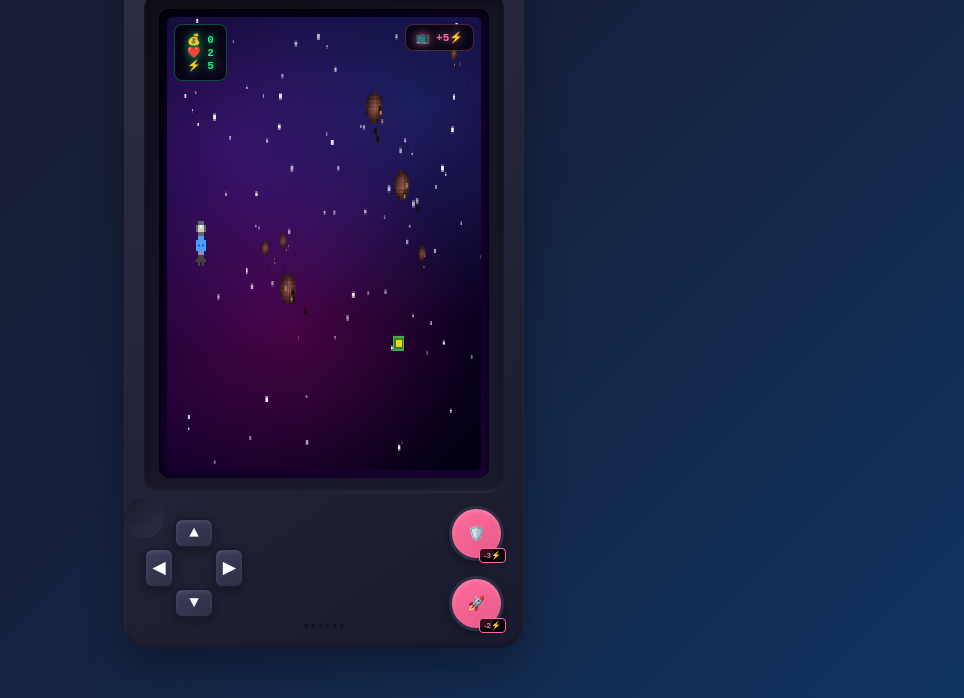
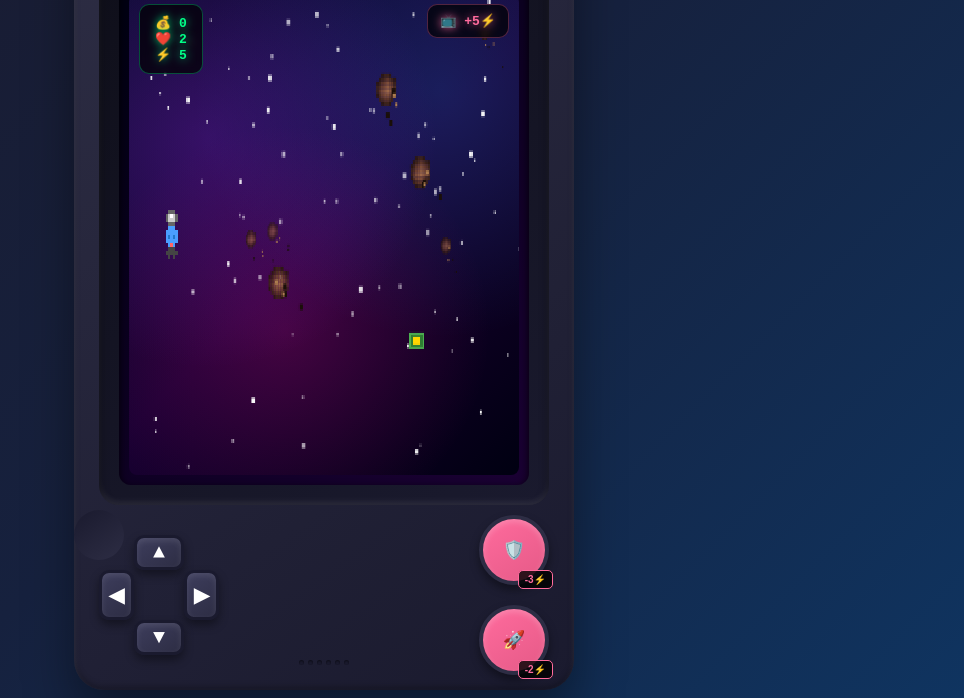
Before and after one commit to nachoglezmur/juego, a plain HTML site: page index.html in a window 1280 px wide. Shown: the part 102-800 px from the top of the page, without its empty margins (316-1280 px from the left). Drawn offline with Linux system fonts and the light colour scheme.

Commit message:
Actualizo el juego con nuevos cambios

```diff
--- a/index.html
+++ b/index.html
@@ -26,18 +26,18 @@
         }
 
         .console {
-            width: 95vw;
-            max-width: 400px;
-            height: 95vh;
-            max-height: 700px;
+            width: 98vw; /* Increased from 95vw */
+            max-width: 500px; /* Increased from 400px */
+            height: 98vh; /* Increased from 95vh */
+            max-height: 850px; /* Increased from 700px */
             background: linear-gradient(145deg, #2d2d44, #1a1a2e);
-            border-radius: 25px;
+            border-radius: 30px; /* Slightly larger border-radius */
             box-shadow:
-                0 20px 40px rgba(0,0,0,0.3),
-                inset 0 2px 4px rgba(255,255,255,0.1),
-                inset 0 -2px 4px rgba(0,0,0,0.3);
+                0 25px 50px rgba(0,0,0,0.4), /* Slightly larger shadow */
+                inset 0 3px 6px rgba(255,255,255,0.1),
+                inset 0 -3px 6px rgba(0,0,0,0.3);
             position: relative;
-            padding: 20px;
+            padding: 25px; /* Increased padding */
             display: flex;
             flex-direction: column;
         }
@@ -45,31 +45,31 @@
         .console::before {
             content: '';
             position: absolute;
-            top: 10px;
+            top: 15px; /* Adjusted top */
             left: 50%;
             transform: translateX(-50%);
-            width: 60px;
-            height: 4px;
+            width: 80px; /* Wider */
+            height: 5px; /* Thicker */
             background: linear-gradient(90deg, #ff6b9d, #4ecdc4);
-            border-radius: 2px;
+            border-radius: 3px;
         }
 
         .brand {
             text-align: center;
             color: #4ecdc4;
-            font-size: 14px;
+            font-size: 16px; /* Slightly larger font */
             font-weight: bold;
-            margin-bottom: 10px;
-            text-shadow: 0 0 10px rgba(78, 205, 196, 0.5);
+            margin-bottom: 15px; /* Increased margin */
+            text-shadow: 0 0 12px rgba(78, 205, 196, 0.5);
         }
 
         .screen-container {
             background: linear-gradient(145deg, #0f0f1a, #1a1a2e);
-            border-radius: 15px;
-            padding: 15px;
+            border-radius: 20px; /* Larger border-radius */
+            padding: 20px; /* Increased padding */
             box-shadow:
-                inset 0 4px 8px rgba(0,0,0,0.5),
-                inset 0 -2px 4px rgba(255,255,255,0.1);
+                inset 0 5px 10px rgba(0,0,0,0.6), /* Slightly larger shadow */
+                inset 0 -3px 6px rgba(255,255,255,0.1);
             position: relative;
             flex: 1;
             display: flex;
@@ -78,9 +78,9 @@
 
         .screen-bezel {
             background: linear-gradient(135deg, #000011, #1a0033);
-            border-radius: 10px;
-            padding: 8px;
-            box-shadow: inset 0 2px 6px rgba(0,0,0,0.8);
+            border-radius: 12px; /* Slightly larger border-radius */
+            padding: 10px; /* Increased padding */
+            box-shadow: inset 0 3px 8px rgba(0,0,0,0.9); /* Slightly larger shadow */
             flex: 1;
             position: relative;
         }
@@ -93,7 +93,7 @@
                 radial-gradient(circle at 80% 20%, rgba(30, 144, 255, 0.2) 0%, transparent 50%),
                 radial-gradient(circle at 40% 70%, rgba(255, 20, 147, 0.2) 0%, transparent 50%),
                 linear-gradient(135deg, #0a0a2e 0%, #1a0033 50%, #000011 100%);
-            border-radius: 6px;
+            border-radius: 8px; /* Slightly larger border-radius */
             image-rendering: pixelated;
             image-rendering: -moz-crisp-edges;
             image-rendering: crisp-edges;
@@ -101,32 +101,32 @@
 
         .ui-overlay {
             position: absolute;
-            top: 15px;
-            left: 15px;
-            font-size: 11px;
+            top: 20px; /* Adjusted position */
+            left: 20px; /* Adjusted position */
+            font-size: 13px; /* Larger font */
             font-weight: bold;
             color: #00ff88;
-            text-shadow: 0 0 8px rgba(0, 255, 136, 0.8);
+            text-shadow: 0 0 10px rgba(0, 255, 136, 0.8);
             background: rgba(0,0,0,0.7);
-            padding: 8px 12px;
-            border-radius: 8px;
+            padding: 10px 15px; /* Increased padding */
+            border-radius: 10px; /* Larger border-radius */
             border: 1px solid rgba(0, 255, 136, 0.3);
-            backdrop-filter: blur(3px);
+            backdrop-filter: blur(4px); /* Slightly more blur */
         }
 
         .ad-overlay {
             position: absolute;
-            top: 15px;
-            right: 15px;
-            font-size: 11px;
+            top: 20px; /* Adjusted position */
+            right: 20px; /* Adjusted position */
+            font-size: 13px; /* Larger font */
             font-weight: bold;
             color: #ff6b9d;
-            text-shadow: 0 0 8px rgba(255, 107, 157, 0.8);
+            text-shadow: 0 0 10px rgba(255, 107, 157, 0.8);
             background: rgba(0,0,0,0.7);
-            padding: 6px 10px;
-            border-radius: 8px;
+            padding: 8px 12px; /* Increased padding */
+            border-radius: 10px; /* Larger border-radius */
             border: 1px solid rgba(255, 107, 157, 0.3);
-            backdrop-filter: blur(3px);
+            backdrop-filter: blur(4px); /* Slightly more blur */
             cursor: pointer;
             transition: all 0.2s ease;
         }
@@ -137,31 +137,31 @@
         }
 
         .controls {
-            margin-top: 15px;
+            margin-top: 20px; /* Increased margin */
             display: flex;
             justify-content: space-between;
             align-items: center;
-            height: 120px;
+            height: 140px; /* Increased height */
         }
 
         .dpad-container {
             position: relative;
-            width: 100px;
-            height: 100px;
+            width: 120px; /* Larger D-pad container */
+            height: 120px; /* Larger D-pad container */
         }
 
         .dpad {
             position: absolute;
             background: linear-gradient(145deg, #3d3d5c, #2d2d44);
-            border: 2px solid #1a1a2e;
+            border: 3px solid #1a1a2e; /* Thicker border */
             box-shadow:
-                0 4px 8px rgba(0,0,0,0.3),
-                inset 0 2px 4px rgba(255,255,255,0.1);
+                0 5px 10px rgba(0,0,0,0.4),
+                inset 0 3px 6px rgba(255,255,255,0.1);
             display: flex;
             align-items: center;
             justify-content: center;
             color: #fff;
-            font-size: 16px;
+            font-size: 20px; /* Larger font */
             font-weight: bold;
             transition: all 0.1s ease;
             user-select: none;
@@ -170,36 +170,36 @@
         .dpad:active {
             background: linear-gradient(145deg, #4ecdc4, #45b7d1);
             box-shadow:
-                0 2px 4px rgba(0,0,0,0.4),
-                inset 0 1px 2px rgba(255,255,255,0.2);
+                0 3px 6px rgba(0,0,0,0.5),
+                inset 0 2px 4px rgba(255,255,255,0.2);
             transform: scale(0.95);
         }
 
         .dpad-up, .dpad-down {
-            width: 40px;
-            height: 30px;
+            width: 50px; /* Wider */
+            height: 35px; /* Taller */
             left: 50%;
             transform: translateX(-50%);
-            border-radius: 8px;
+            border-radius: 10px; /* Larger border-radius */
         }
 
         .dpad-up { top: 0; }
         .dpad-down { bottom: 0; }
 
         .dpad-left, .dpad-right {
-            width: 30px;
-            height: 40px;
+            width: 35px; /* Wider */
+            height: 50px; /* Taller */
             top: 50%;
             transform: translateY(-50%);
-            border-radius: 8px;
+            border-radius: 10px; /* Larger border-radius */
         }
 
         .dpad-left { left: 0; }
         .dpad-right { right: 0; }
 
         .dpad-center {
-            width: 40px;
-            height: 40px;
+            width: 50px; /* Larger */
+            height: 50px; /* Larger */
             top: 50%;
             left: 50%;
             transform: translate(-50%, -50%);
@@ -211,25 +211,25 @@
         .action-buttons {
             display: flex;
             flex-direction: column;
-            gap: 15px;
+            gap: 20px; /* Increased gap */
             align-items: center;
         }
 
         .action-btn {
-            width: 55px;
-            height: 55px;
+            width: 70px; /* Larger buttons */
+            height: 70px; /* Larger buttons */
             border-radius: 50%;
             background: linear-gradient(145deg, #ff6b9d, #e55a87);
-            border: 3px solid #2d2d44;
+            border: 4px solid #2d2d44; /* Thicker border */
             color: white;
-            font-size: 14px;
+            font-size: 18px; /* Larger font */
             font-weight: bold;
             display: flex;
             align-items: center;
             justify-content: center;
             box-shadow:
-                0 4px 8px rgba(0,0,0,0.3),
-                inset 0 2px 4px rgba(255,255,255,0.2);
+                0 5px 10px rgba(0,0,0,0.4),
+                inset 0 3px 6px rgba(255,255,255,0.2);
             transition: all 0.1s ease;
             position: relative;
         }
@@ -238,8 +238,8 @@
             background: linear-gradient(145deg, #4ecdc4, #45b7d1);
             transform: scale(0.9);
             box-shadow:
-                0 2px 4px rgba(0,0,0,0.4),
-                inset 0 1px 2px rgba(255,255,255,0.3);
+                0 3px 6px rgba(0,0,0,0.5),
+                inset 0 2px 4px rgba(255,255,255,0.3);
         }
 
         .action-btn.disabled {
@@ -250,19 +250,19 @@
 
         .btn-cost {
             position: absolute;
-            bottom: -5px;
-            right: -5px;
+            bottom: -8px; /* Adjusted position */
+            right: -8px; /* Adjusted position */
             background: rgba(0,0,0,0.8);
             color: #ff6b9d;
-            font-size: 8px;
-            padding: 2px 4px;
-            border-radius: 4px;
+            font-size: 10px; /* Larger font */
+            padding: 3px 6px; /* Increased padding */
+            border-radius: 5px; /* Larger border-radius */
             border: 1px solid #ff6b9d;
         }
 
         .shield-effect {
             position: absolute;
-            border: 2px solid #00ff88;
+            border: 3px solid #00ff88; /* Thicker border */
             border-radius: 50%;
             opacity: 0;
             animation: shieldPulse 0.5s ease-out;
@@ -281,13 +281,13 @@
 
         .power-indicator {
             position: absolute;
-            top: 25px;
-            right: 25px;
-            width: 8px;
-            height: 8px;
+            top: 30px; /* Adjusted position */
+            right: 30px; /* Adjusted position */
+            width: 10px; /* Larger */
+            height: 10px; /* Larger */
             background: #00ff88;
             border-radius: 50%;
-            box-shadow: 0 0 10px rgba(0, 255, 136, 0.8);
+            box-shadow: 0 0 12px rgba(0, 255, 136, 0.8); /* Larger shadow */
             animation: pulse 2s infinite;
         }
 
@@ -309,47 +309,47 @@
             justify-content: center;
             color: white;
             text-align: center;
-            border-radius: 6px;
-            backdrop-filter: blur(10px);
+            border-radius: 8px; /* Larger border-radius */
+            backdrop-filter: blur(12px); /* More blur */
         }
 
         .game-over-overlay h2 {
             color: #ff6b9d;
-            font-size: 18px;
-            margin-bottom: 10px;
-            text-shadow: 0 0 10px rgba(255, 107, 157, 0.8);
+            font-size: 24px; /* Larger font */
+            margin-bottom: 15px; /* Increased margin */
+            text-shadow: 0 0 12px rgba(255, 107, 157, 0.8);
         }
 
         .restart-btn {
             background: linear-gradient(135deg, #00ff88, #4ecdc4);
             color: white;
             border: none;
-            padding: 10px 20px;
-            font-size: 12px;
+            padding: 12px 25px; /* Increased padding */
+            font-size: 14px; /* Larger font */
             font-weight: bold;
-            border-radius: 6px;
-            margin-top: 15px;
-            box-shadow: 0 4px 10px rgba(0, 255, 136, 0.3);
+            border-radius: 8px; /* Larger border-radius */
+            margin-top: 20px; /* Increased margin */
+            box-shadow: 0 5px 12px rgba(0, 255, 136, 0.3); /* Larger shadow */
             transition: all 0.2s ease;
         }
 
         .restart-btn:active {
             transform: scale(0.95);
-            box-shadow: 0 2px 5px rgba(0, 255, 136, 0.5);
+            box-shadow: 0 3px 8px rgba(0, 255, 136, 0.5);
         }
 
         .speaker-grille {
             position: absolute;
-            bottom: 20px;
+            bottom: 25px; /* Adjusted position */
             left: 50%;
             transform: translateX(-50%);
             display: flex;
-            gap: 3px;
+            gap: 4px; /* Increased gap */
         }
 
         .speaker-hole {
-            width: 4px;
-            height: 4px;
+            width: 5px; /* Larger */
+            height: 5px; /* Larger */
             background: #1a1a2e;
             border-radius: 50%;
             box-shadow: inset 0 1px 2px rgba(0,0,0,0.5);
@@ -370,20 +370,20 @@
 
         .ad-content {
             background: linear-gradient(145deg, #2d2d44, #1a1a2e);
-            padding: 30px;
-            border-radius: 15px;
+            padding: 40px; /* Increased padding */
+            border-radius: 20px; /* Larger border-radius */
             text-align: center;
             color: white;
             border: 2px solid #ff6b9d;
-            box-shadow: 0 0 20px rgba(255, 107, 157, 0.5);
+            box-shadow: 0 0 25px rgba(255, 107, 157, 0.6); /* Larger shadow */
         }
 
         .ad-progress {
-            width: 200px;
-            height: 10px;
+            width: 250px; /* Wider */
+            height: 12px; /* Taller */
             background: #333;
-            border-radius: 5px;
-            margin: 15px auto;
+            border-radius: 6px; /* Larger border-radius */
+            margin: 20px auto; /* Increased margin */
             overflow: hidden;
         }
 
@@ -797,9 +797,10 @@
                 shield.className = 'shield-effect';
                 shield.style.left = '50%';
                 shield.style.top = '50%';
-                shield.style.transform = 'translate(-50%, -50%)';
-                shield.style.width = '60px';
-                shield.style.height = '60px';
+                // The size of the shield should scale with the game, not fixed.
+                // Assuming player.radius is the base, adjust as needed for visual effect.
+                shield.style.width = (player.radius * 2 * 1.5) + 'px'; // Example: 1.5x player radius
+                shield.style.height = (player.radius * 2 * 1.5) + 'px';
                 document.querySelector('.screen-bezel').appendChild(shield);
 
                 setTimeout(() => {
```
